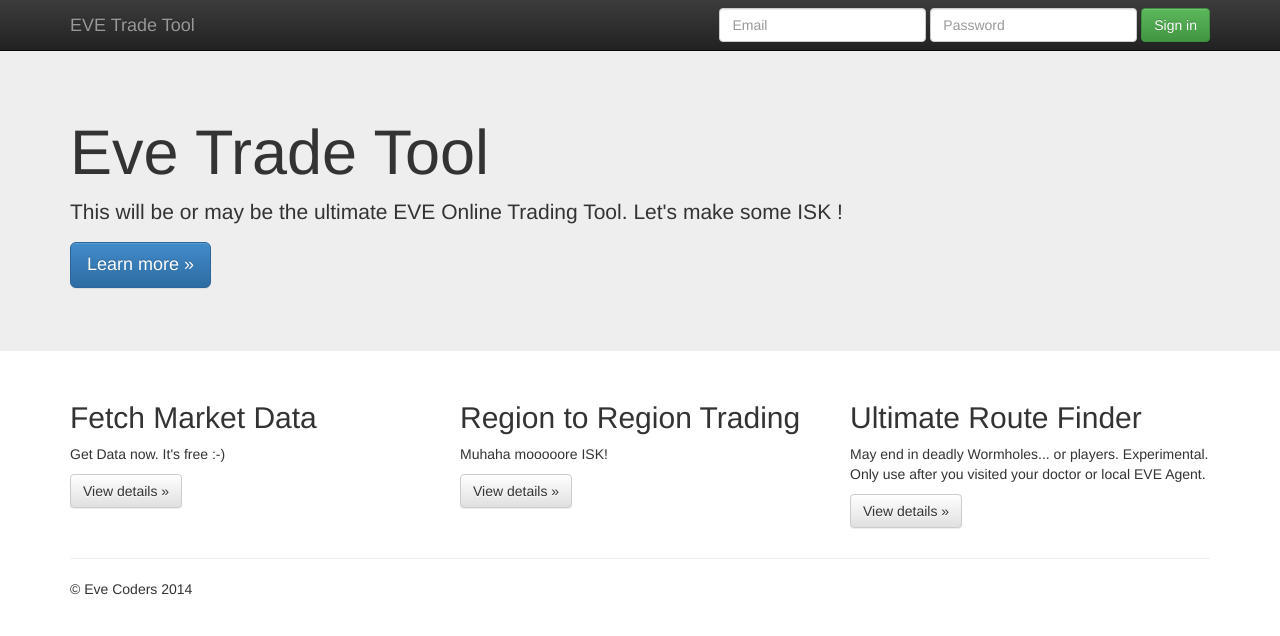
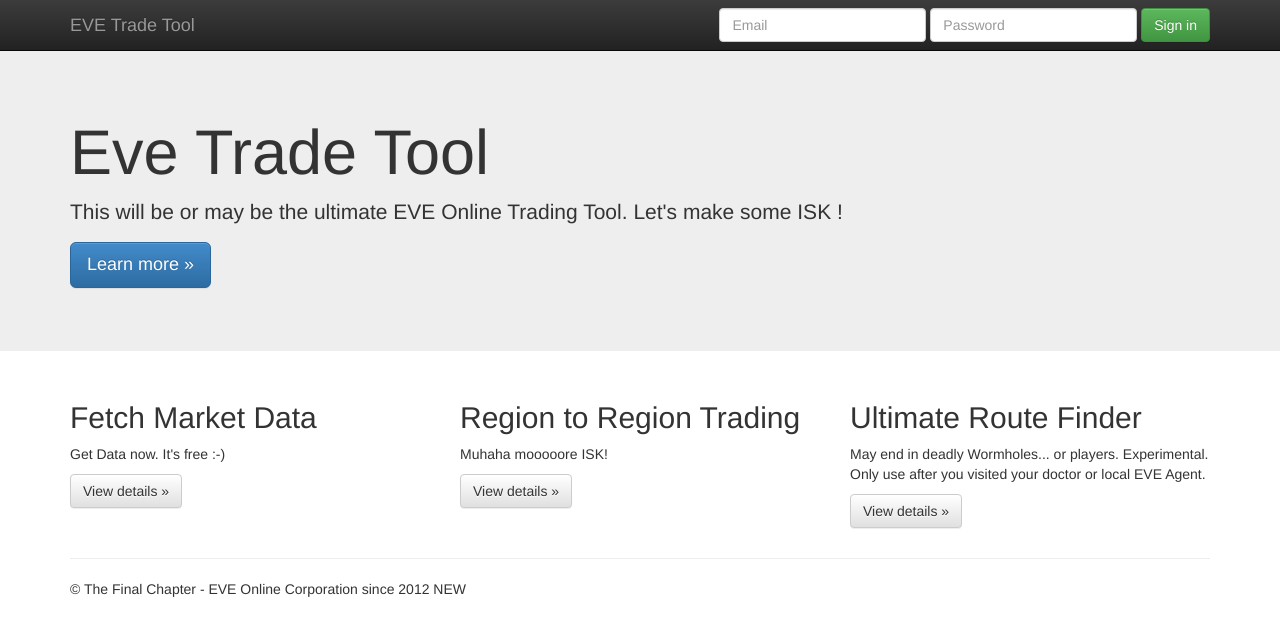
Before and after one commit to EveCoders/EveTradeTool, a plain HTML site: page index.html in a window 1280 px wide. Drawn offline with nearby package versions, Linux system fonts and the light colour scheme.

Commit message:
minor text change

```diff
--- a/index.html
+++ b/index.html
@@ -83,7 +83,7 @@
       <hr>
 
       <footer>
-        <p>&copy; Eve Coders 2014</p>
+        <p>&copy; The Final Chapter - EVE Online Corporation since 2012 NEW</p>
       </footer>
     </div> <!-- /container -->        <script src="//ajax.googleapis.com/ajax/libs/jquery/1.11.0/jquery.min.js"></script>
         <script>window.jQuery || document.write('<script src="js/vendor/jquery-1.11.0.min.js"><\/script>')</script>
```
Also changed, not shown: .c9/metadata/workspace/index.html (added), 7 other files.
